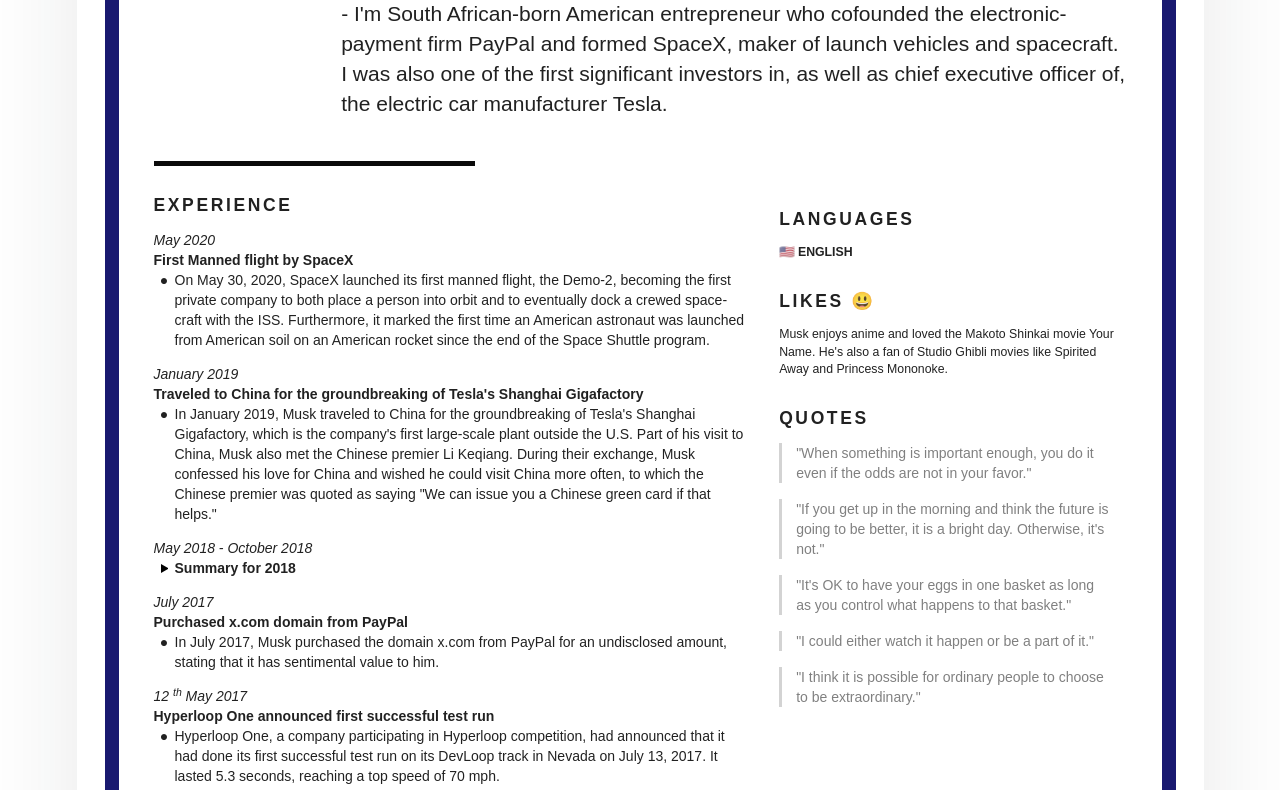
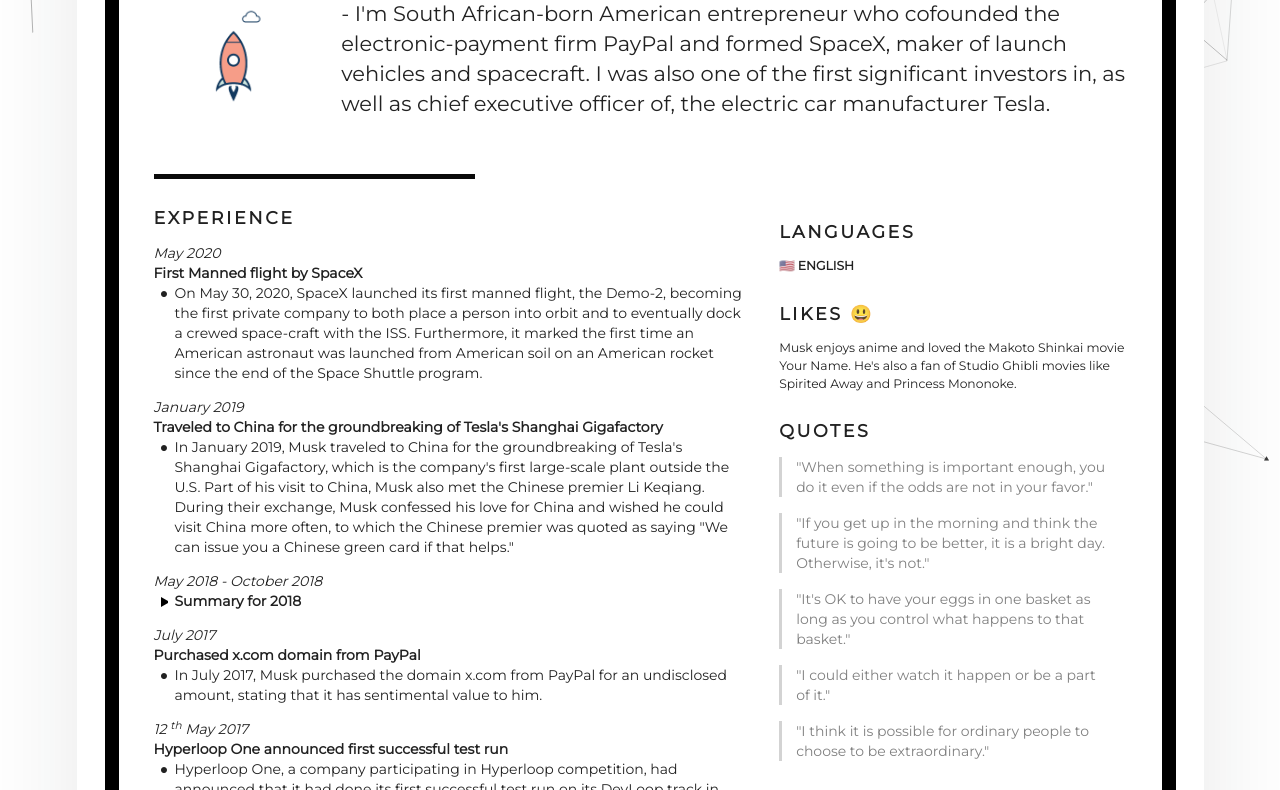
Before and after one commit to Yarikks/homepage, a plain HTML site: page index.html in a window 1280 px wide. Shown: the part 339-1129 px from the top of the page. Drawn offline with nearby package versions, Linux system fonts and the light colour scheme.

Commit message:
Add font, avatar, rocket and particles

```diff
--- a/index.html
+++ b/index.html
@@ -9,17 +9,25 @@
   <meta name="viewport" content="width=device-width, initial-scale=1.0">
 
   <title>Résumé</title>
-  <link href="/base.css" rel="stylesheet" />
+  <link href="./base.css" rel="stylesheet" />
+  <link rel="preconnect" href="https://fonts.gstatic.com">
+  <link href="https://fonts.googleapis.com/css2?family=Montserrat&display=swap" rel="stylesheet">
 </head>
 
 <body>
+  <div id="particles"></div>
   <main>
     <article>
-      <div class="page" style="border-color: midnightblue;">
+      <div class="page" style="border-color: black;">
         <div class="stackable grid">
           <div class="row">
             <div class="three wide center aligned column">
-              <!-- Avatar -->
+              <div class="avatar-wrapper">
+                <object class="avatar" data="./images/emusk.jpg" role="img" aria-label="My profile picture"></object>
+              </div>
+              <div class="rocket">
+                <object class="avatar" data="./images/rocket.gif" role="img" aria-label="My profile picture"></object>
+              </div>
             </div>
             <div class="thirteen wide column">
               <div class="stackable grid">
@@ -46,7 +54,7 @@
                                 A  65,  65 0 0 1 623, 401
                                 A 117, 117 0 0 0 662, 390
                                 A  65,  65 0 0 1 630, 425
-                                Z" style="fill:#3BA9EE;" />
+                                Z" style="fill:black;" />
                         </svg>
                         <span>elonmusk</span>
                       </a>
@@ -69,7 +77,7 @@
                                 A  65,  65 0 0 1 623, 401
                                 A 117, 117 0 0 0 662, 390
                                 A  65,  65 0 0 1 630, 425
-                                Z" style="fill:#3BA9EE;" />
+                                Z" style="fill:black;" />
                         </svg>
                         <span>SpaceX</span>
                       </a>
@@ -92,7 +100,7 @@
                                 A  65,  65 0 0 1 623, 401
                                 A 117, 117 0 0 0 662, 390
                                 A  65,  65 0 0 1 630, 425
-                                Z" style="fill:#3BA9EE;" />
+                                Z" style="fill:black;" />
                         </svg>
                         <span>Tesla</span>
                       </a>
@@ -217,14 +225,17 @@
                   <p><em>July 2017</em></p>
                   <p><strong>Purchased x.com domain from PayPal</strong></p>
                   <ul>
-                    <li>In July 2017, Musk purchased the domain x.com from PayPal for an undisclosed amount, stating that it has sentimental value to him.</li>
+                    <li>In July 2017, Musk purchased the domain x.com from PayPal for an undisclosed amount, stating
+                      that it has sentimental value to him.</li>
                   </ul>
                 </li>
                 <li>
                   <p><em>12 <sup>th</sup> May 2017</em></p>
                   <p><strong>Hyperloop One announced first successful test run</strong></p>
                   <ul>
-                    <li>Hyperloop One, a company participating in Hyperloop competition, had announced that it had done its first successful test run on its DevLoop track in Nevada on July 13, 2017. It lasted 5.3 seconds, reaching a top speed of 70 mph.</li>
+                    <li>Hyperloop One, a company participating in Hyperloop competition, had announced that it had done
+                      its first successful test run on its DevLoop track in Nevada on July 13, 2017. It lasted 5.3
+                      seconds, reaching a top speed of 70 mph.</li>
                   </ul>
                 </li>
 
@@ -238,14 +249,22 @@
                       <label for="2016" class="summary"><strong>Summary for 2016</strong></label>
                       <div>
                         <ul>
-                          <li>Musk began dating American actress Amber Heard in 2016 but the two split up after one year due to their conflicting schedules.</li>
-                          <li>SolarCity was acquired by Tesla, Inc. in 2016 and is currently a wholly owned subsidiary of Tesla.</li>
-                          <li>In 2016, Musk co-founded Neuralink, a neurotechnology startup company to integrate the human brain with artificial intelligence.</li>
-                          <li>Musk appeared as himself in the romantic comedy film Why Him? where he was briefly met by one of the main characters, Ned Flemming played by Bryan Cranston, in a bar at a party.</li>
-                          <li>Also in 2016, Musk was referenced by Dr. Martin Stein on The CW time-travel TV show DC's Legends of Tomorrow. During time travel to the past, Stein meets his younger self and introduced himself as Elon Musk, to disguise his own identity.</li>
-                          <li>By 2016, Musk's private trust holds 54% of SpaceX stock, equivalent to 78% of voting shares.</li>
+                          <li>Musk began dating American actress Amber Heard in 2016 but the two split up after one year
+                            due to their conflicting schedules.</li>
+                          <li>SolarCity was acquired by Tesla, Inc. in 2016 and is currently a wholly owned subsidiary
+                            of Tesla.</li>
+                          <li>In 2016, Musk co-founded Neuralink, a neurotechnology startup company to integrate the
+                            human brain with artificial intelligence.</li>
+                          <li>Musk appeared as himself in the romantic comedy film Why Him? where he was briefly met by
+                            one of the main characters, Ned Flemming played by Bryan Cranston, in a bar at a party.</li>
+                          <li>Also in 2016, Musk was referenced by Dr. Martin Stein on The CW time-travel TV show DC's
+                            Legends of Tomorrow. During time travel to the past, Stein meets his younger self and
+                            introduced himself as Elon Musk, to disguise his own identity.</li>
+                          <li>By 2016, Musk's private trust holds 54% of SpaceX stock, equivalent to 78% of voting
+                            shares.</li>
                           <li>September 2016: Revealed Mars colonization exploration architecture details</li>
-                          <li>In September 2016, Musk revealed details of his architecture to explore and colonize Mars.</li>
+                          <li>In September 2016, Musk revealed details of his architecture to explore and colonize Mars.
+                          </li>
                         </ul>
                       </div>
                     </li>
@@ -261,11 +280,21 @@
                       <label for="2015" class="summary"><strong>Summary for 2015</strong></label>
                       <div>
                         <ul>
-                          <li>In December 2015, Musk announced the creation of OpenAI, a not-for-profit artificial intelligence (AI) research company. OpenAI aims to develop artificial general intelligence in a way that is safe and beneficial to humanity.</li>
-                          <li>In November 2015, Musk appeared in an episode of The Big Bang Theory, playing himself, volunteering at a soup kitchen with Wolowitz.</li>
-                          <li>In June 2015, Musk announced a design competition for students and others to build Hyperloop pods to operate on a SpaceX-sponsored mile-long track in a 2015–2017 Hyperloop pod competition. The track was used in January 2017, and Musk also started building a tunnel.</li>
-                          <li>Musk donated US$10 million to the Future of Life Institute in January 2015, to run a global research program aimed at keeping artificial intelligence beneficial to humanity.</li>
-                          <li>In January 2015, Musk made a guest appearance playing himself on The Simpsons in an episode titled "The Musk Who Fell to Earth"; the episode poked fun at many of Musk's ideas.</li>
+                          <li>In December 2015, Musk announced the creation of OpenAI, a not-for-profit artificial
+                            intelligence (AI) research company. OpenAI aims to develop artificial general intelligence
+                            in a way that is safe and beneficial to humanity.</li>
+                          <li>In November 2015, Musk appeared in an episode of The Big Bang Theory, playing himself,
+                            volunteering at a soup kitchen with Wolowitz.</li>
+                          <li>In June 2015, Musk announced a design competition for students and others to build
+                            Hyperloop pods to operate on a SpaceX-sponsored mile-long track in a 2015–2017 Hyperloop pod
+                            competition. The track was used in January 2017, and Musk also started building a tunnel.
+                          </li>
+                          <li>Musk donated US$10 million to the Future of Life Institute in January 2015, to run a
+                            global research program aimed at keeping artificial intelligence beneficial to humanity.
+                          </li>
+                          <li>In January 2015, Musk made a guest appearance playing himself on The Simpsons in an
+                            episode titled "The Musk Who Fell to Earth"; the episode poked fun at many of Musk's ideas.
+                          </li>
                         </ul>
                       </div>
                     </li>
@@ -275,21 +304,27 @@
                   <p><em>2014</em></p>
                   <p><strong>Announced Open-Sourcing Tesla Technology</strong></p>
                   <ul>
-                    <li>In 2014, Musk announced that Tesla would allow its technology patents to be used by anyone in good faith in a bid to entice automobile manufacturers to speed up development of electric cars.</li>
+                    <li>In 2014, Musk announced that Tesla would allow its technology patents to be used by anyone in
+                      good faith in a bid to entice automobile manufacturers to speed up development of electric cars.
+                    </li>
                   </ul>
                 </li>
                 <li>
                   <p><em>2013</em></p>
                   <p><strong>SolarCity became the second largest solar power provider</strong></p>
                   <ul>
-                    <li>By 2013, SolarCity was the second largest provider of solar power systems in the United States.</li>
+                    <li>By 2013, SolarCity was the second largest provider of solar power systems in the United States.
+                    </li>
                   </ul>
                 </li>
                 <li>
                   <p><em>2012</em></p>
                   <p><strong>Announced SolarCity and Tesla Collaboration</strong></p>
                   <ul>
-                    <li>The underlying motivation for funding both SolarCity and Tesla was to help combat global warming. In 2012, Musk announced that SolarCity and Tesla are collaborating to use electric vehicle batteries to smooth the impact of rooftop solar on the power grid, with the program going live in 2013.</li>
+                    <li>The underlying motivation for funding both SolarCity and Tesla was to help combat global
+                      warming. In 2012, Musk announced that SolarCity and Tesla are collaborating to use electric
+                      vehicle batteries to smooth the impact of rooftop solar on the power grid, with the program going
+                      live in 2013.</li>
                   </ul>
                 </li>
                 <li>
@@ -303,22 +338,33 @@
                   <p><em>2010</em></p>
                   <p><strong>Musk married his second wife, Talulah Riley</strong></p>
                   <ul>
-                    <li>In 2008, Musk began dating English actress Talulah Riley, and in 2010, the couple married. In January 2012, Musk announced that he had ended his four-year relationship with Riley, tweeting to Riley, "It was an amazing four years. I will love you forever. You will make someone very happy one day." In July 2013, Musk and Riley remarried. In December 2014, Musk filed for a second divorce from Riley; however, the action was withdrawn. The media announced in March 2016 that divorce proceedings were again under way, this time with Riley filing for divorce from Musk. The divorce was finalized in late 2016.</li>
+                    <li>In 2008, Musk began dating English actress Talulah Riley, and in 2010, the couple married. In
+                      January 2012, Musk announced that he had ended his four-year relationship with Riley, tweeting to
+                      Riley, "It was an amazing four years. I will love you forever. You will make someone very happy
+                      one day." In July 2013, Musk and Riley remarried. In December 2014, Musk filed for a second
+                      divorce from Riley; however, the action was withdrawn. The media announced in March 2016 that
+                      divorce proceedings were again under way, this time with Riley filing for divorce from Musk. The
+                      divorce was finalized in late 2016.</li>
                   </ul>
                 </li>
                 <li>
                   <p><em>2004</em></p>
                   <p><strong>Musk joined Tesla</strong></p>
                   <ul>
-                    <li>Musk led the Series A round of investment for Tesla in February 2004, joined Tesla's board of directors as its chairman.</li>
+                    <li>Musk led the Series A round of investment for Tesla in February 2004, joined Tesla's board of
+                      directors as its chairman.</li>
                   </ul>
                 </li>
                 <li>
                   <p><em>2002</em></p>
                   <p><strong>eBay acquired PayPal, Founded SpaceX</strong></p>
                   <ul>
-                    <li>In October 2002, PayPal was acquired by eBay for US$1.5 billion in stock, of which Musk received US$165 million.</li>
-                    <li>Musk founded Space Exploration Technologies, or SpaceX, in May 2002 with US$100 million of his early fortune. Musk became the chief executive officer (CEO) and chief technology officer (CTO). SpaceX develops and manufactures space launch vehicles with a focus on advancing the state of rocket technology.</li>
+                    <li>In October 2002, PayPal was acquired by eBay for US$1.5 billion in stock, of which Musk received
+                      US$165 million.</li>
+                    <li>Musk founded Space Exploration Technologies, or SpaceX, in May 2002 with US$100 million of his
+                      early fortune. Musk became the chief executive officer (CEO) and chief technology officer (CTO).
+                      SpaceX develops and manufactures space launch vehicles with a focus on advancing the state of
+                      rocket technology.</li>
                   </ul>
                 </li>
 
@@ -326,7 +372,9 @@
                   <p><em>28<sup>th</sup> June 1971</em></p>
                   <p><strong>Born in Pretoria, South Africa</strong></p>
                   <ul>
-                    <li>Musk was born on June 28, 1971, in Pretoria, South Africa. He is the son of Maye Musk, a model and dietitian from Regina, Saskatchewan, Canada, and Errol Musk, a South African electromechanical engineer, pilot and sailor.</li>
+                    <li>Musk was born on June 28, 1971, in Pretoria, South Africa. He is the son of Maye Musk, a model
+                      and dietitian from Regina, Saskatchewan, Canada, and Errol Musk, a South African electromechanical
+                      engineer, pilot and sailor.</li>
                   </ul>
                 </li>
               </ul>
@@ -352,11 +400,22 @@
               <!-- Articles -->
               <section>
                 <h3>Quotes</h3>
-                <blockquote><p>"When something is important enough, you do it even if the odds are not in your favor."</p></blockquote>
-                <blockquote><p>"If you get up in the morning and think the future is going to be better, it is a bright day. Otherwise, it's not."</p></blockquote>
-                <blockquote><p>"It's OK to have your eggs in one basket as long as you control what happens to that basket."</p></blockquote>
-                <blockquote><p>"I could either watch it happen or be a part of it."</p></blockquote>
-                <blockquote><p>"I think it is possible for ordinary people to choose to be extraordinary."</p></blockquote>
+                <blockquote>
+                  <p>"When something is important enough, you do it even if the odds are not in your favor."</p>
+                </blockquote>
+                <blockquote>
+                  <p>"If you get up in the morning and think the future is going to be better, it is a bright day.
+                    Otherwise, it's not."</p>
+                </blockquote>
+                <blockquote>
+                  <p>"It's OK to have your eggs in one basket as long as you control what happens to that basket."</p>
+                </blockquote>
+                <blockquote>
+                  <p>"I could either watch it happen or be a part of it."</p>
+                </blockquote>
+                <blockquote>
+                  <p>"I think it is possible for ordinary people to choose to be extraordinary."</p>
+                </blockquote>
               </section>
             </div>
           </div>
@@ -364,6 +423,147 @@
       </div>
     </article>
   </main>
+
+  <script src="http://cdn.jsdelivr.net/particles.js/2.0.0/particles.min.js"></script>
+  <script>
+    particlesJS("particles",
+      {
+        "particles":
+        {
+          "number":
+          {
+            "value": 80,
+            "density":
+            {
+              "enable": true,
+              "value_area": 800
+            }
+          },
+          "color":
+          {
+            "value": "#000000"
+          },
+          "shape":
+          {
+            "type": "triangle",
+            "stroke":
+            {
+              "width": 0,
+              "color": "#000000"
+            },
+            "polygon":
+            {
+              "nb_sides": 5
+            },
+            "image":
+            {
+              "src": "img/github.svg",
+              "width": 100,
+              "height": 100
+            }
+          },
+          "opacity":
+          {
+            "value": 0.5,
+            "random": false,
+            "anim":
+            {
+              "enable": false,
+              "speed": 1,
+              "opacity_min": 0.1,
+              "sync": false
+            }
+          },
+          "size":
+          {
+            "value": 3,
+            "random": true,
+            "anim":
+            {
+              "enable": false,
+              "speed": 40,
+              "size_min": 0.1,
+              "sync": false
+            }
+          },
+          "line_linked":
+          {
+            "enable": true,
+            "distance": 142.05330155548367,
+            "color": "#000000",
+            "opacity": 0.4,
+            "width": 1
+          },
+          "move":
+          {
+            "enable": true,
+            "speed": 6,
+            "direction": "none",
+            "random": false,
+            "straight": false,
+            "out_mode": "out",
+            "bounce": false,
+            "attract":
+            {
+              "enable": false,
+              "rotateX": 600,
+              "rotateY": 1200
+            }
+          }
+        },
+        "interactivity":
+        {
+          "detect_on": "canvas",
+          "events":
+          {
+            "onhover":
+            {
+              "enable": true,
+              "mode": "repulse"
+            },
+            "onclick":
+            {
+              "enable": true,
+              "mode": "push"
+            },
+            "resize": true
+          },
+          "modes":
+          {
+            "grab":
+            {
+              "distance": 400,
+              "line_linked":
+              {
+                "opacity": 1
+              }
+            },
+            "bubble":
+            {
+              "distance": 400,
+              "size": 40,
+              "duration": 2,
+              "opacity": 8,
+              "speed": 3
+            },
+            "repulse":
+            {
+              "distance": 200,
+              "duration": 0.4
+            },
+            "push":
+            {
+              "particles_nb": 4
+            },
+            "remove":
+            {
+              "particles_nb": 2
+            }
+          }
+        },
+        "retina_detect": true
+      });
+  </script>
 </body>
 
 </html>
```
